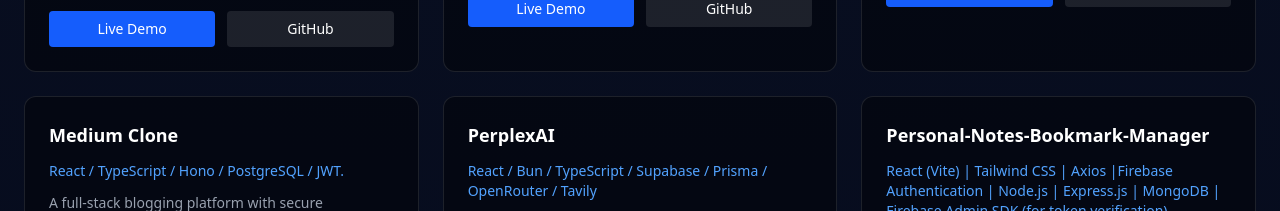
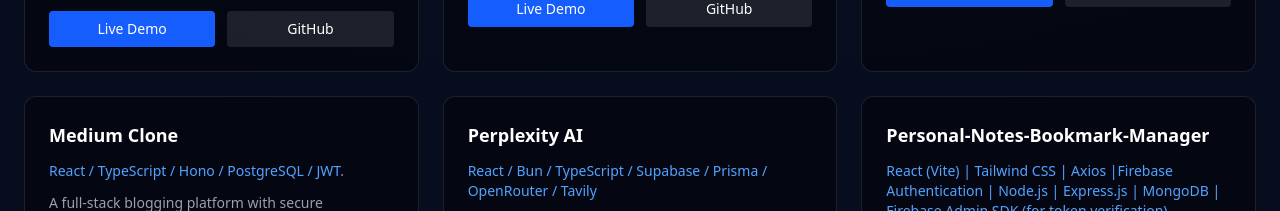
Before and after one commit to MohamedFazil1406/Portfolio, a Next.js app: page / in a window 1280 px wide. Shown: the part 2000-2211 px from the top of the page. Built offline with nearby package versions, Linux system fonts and the light colour scheme.

Commit message:
name cahneges

```diff
--- a/components/sections/Projects.tsx
+++ b/components/sections/Projects.tsx
@@ -32,7 +32,7 @@
     liveDemo: "https://medium-gamma-six.vercel.app/signup", // has live demo
   },
   {
-    title: "PerplexAI",
+    title: "Perplexity AI",
     stack: "React / Bun / TypeScript / Supabase / Prisma / OpenRouter / Tavily",
     desc: "A Perplexity-inspired AI search platform that combines real-time web search with LLM-powered responses, featuring streaming AI conversations, persistent chat history, Supabase OAuth authentication, and contextual follow-up interactions.",
     github: "https://github.com/MohamedFazil1406/perplexity",
```
